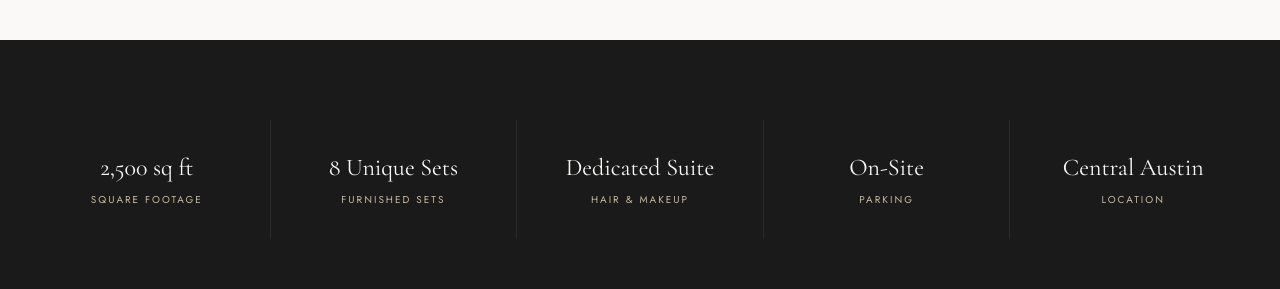
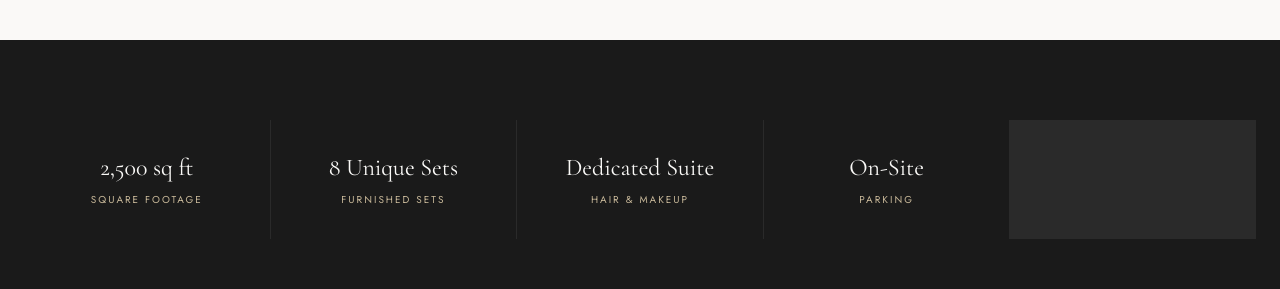
Before and after one commit to crhaines56-stack/samantha-haines-photography, a Next.js app: page /vue-studio in a window 1280 px wide. Shown: the part 1160-1449 px from the top of the page. Built offline with nearby package versions, Linux system fonts and the light colour scheme; no server answers.

Commit message:
Remove Location tile from spec grid entirely

```diff
--- a/app/vue-studio/page.tsx
+++ b/app/vue-studio/page.tsx
@@ -111,7 +111,6 @@ const specs = [
   { label: "Furnished Sets", value: "8 Unique Sets" },
   { label: "Hair & Makeup", value: "Dedicated Suite" },
   { label: "Parking", value: "On-Site" },
-  { label: "Location", value: "Central Austin" },
 ];
 
 export default function VueStudioPage() {
```
